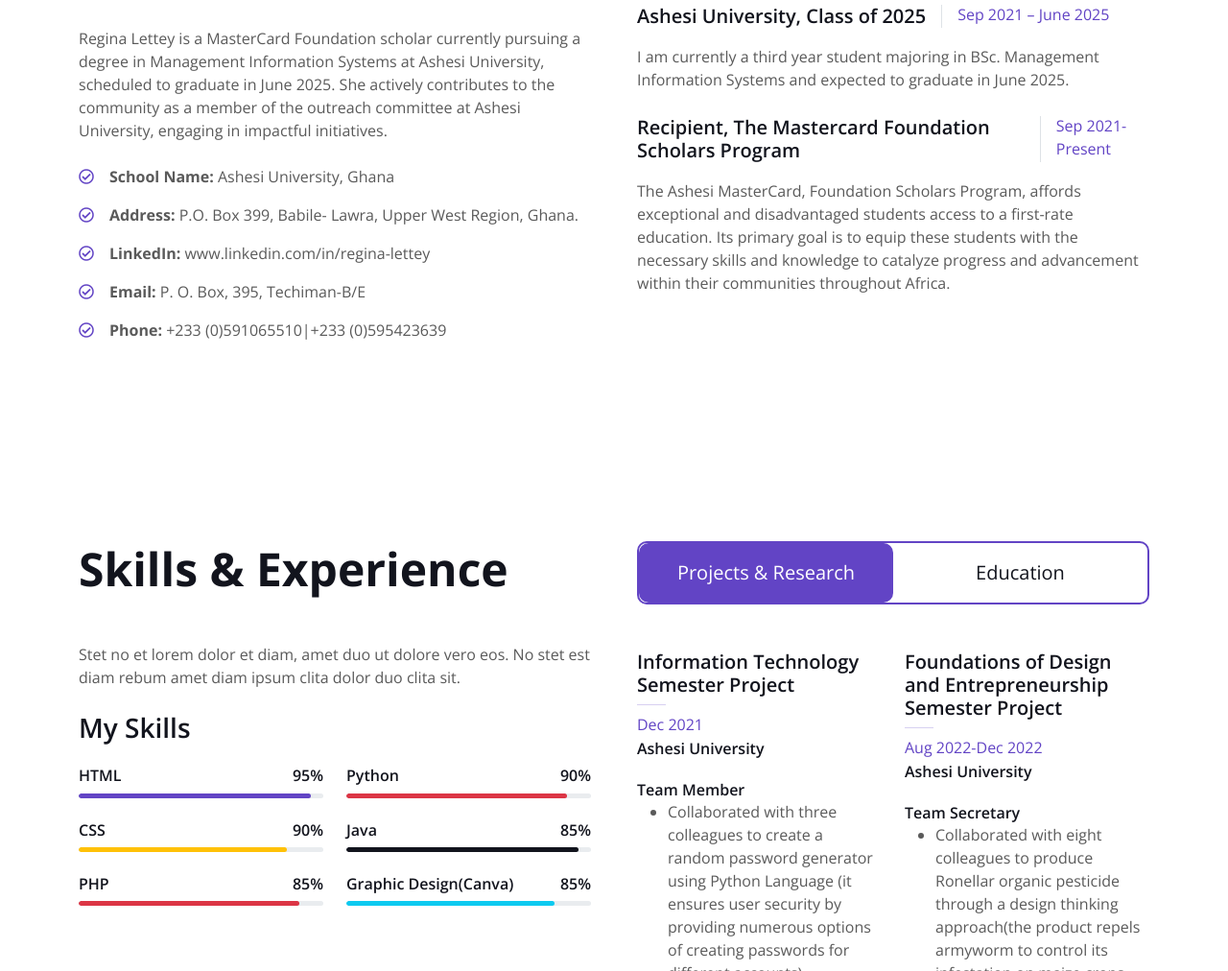
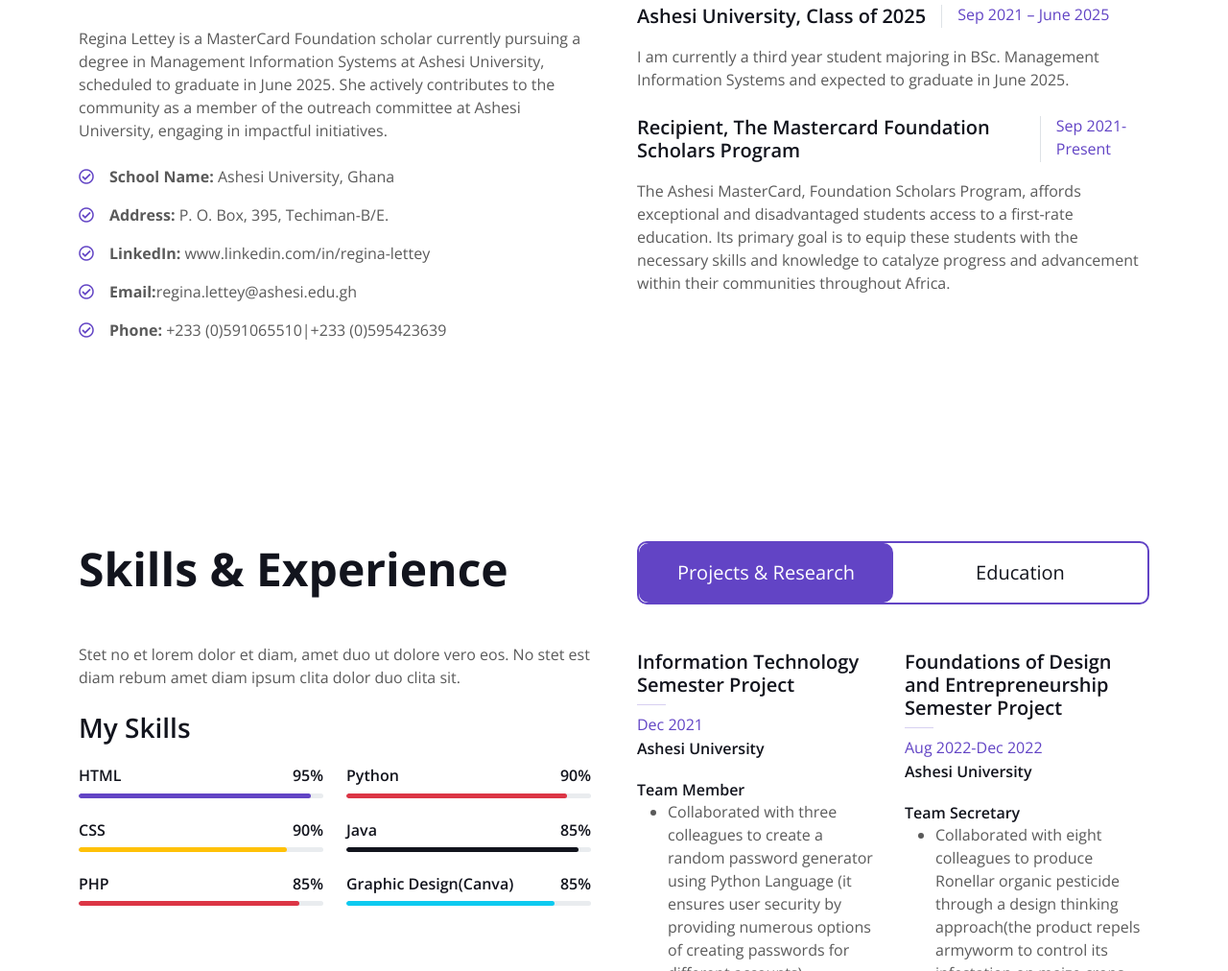
Before and after one commit to ReginaLettey/regina-lettey, a plain HTML site: page index.html in a window 1280 px wide. Shown: the part 1121-2133 px from the top of the page at 96% size. Drawn offline with nearby package versions, Linux system fonts and the light colour scheme.

Commit message:
made edits

```diff
--- a/index.html
+++ b/index.html
@@ -133,9 +133,9 @@
                     </div>
                     <p class="mb-4">Regina Lettey is a MasterCard Foundation scholar currently pursuing a degree in Management Information Systems at Ashesi University, scheduled to graduate in June 2025. She actively contributes to the community as a member of the outreach committee at Ashesi University, engaging in impactful initiatives. </p>
                     <p class="mb-3"><i class="far fa-check-circle text-primary me-3"></i><strong>School Name:</strong> Ashesi University, Ghana</p>
-                    <p class="mb-3"><i class="far fa-check-circle text-primary me-3"></i><strong>Address:</strong> P.O. Box 399, Babile- Lawra, Upper West Region, Ghana.</p>
+                    <p class="mb-3"><i class="far fa-check-circle text-primary me-3"></i><strong>Address:</strong> P. O. Box, 395, Techiman-B/E.</p>
                     <p class="mb-3"><i class="far fa-check-circle text-primary me-3"></i><strong>LinkedIn:</strong> www.linkedin.com/in/regina-lettey</p>
-                    <p class="mb-3"><i class="far fa-check-circle text-primary me-3"></i><strong>Email:</strong> P. O. Box, 395, Techiman-B/E</p>
+                    <p class="mb-3"><i class="far fa-check-circle text-primary me-3"></i><strong>Email:</strong>regina.lettey@ashesi.edu.gh </p>
                     <p class="mb-3"><i class="far fa-check-circle text-primary me-3"></i><strong>Phone:</strong> +233 (0)591065510|+233 (0)595423639</p>
                     <!-- <a class="btn btn-primary py-3 px-5 mt-3" href="">Read More</a> -->
                 </div>
```
